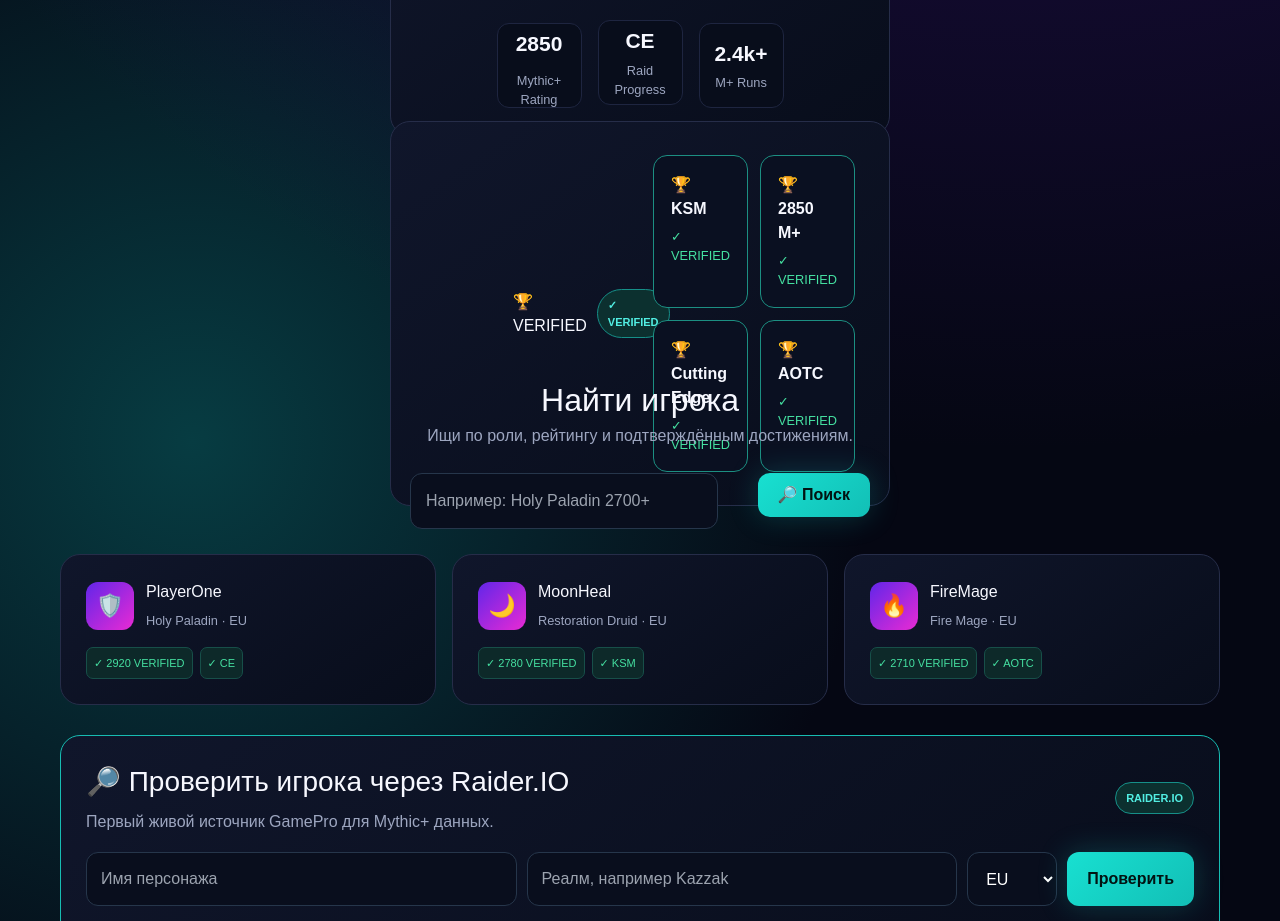
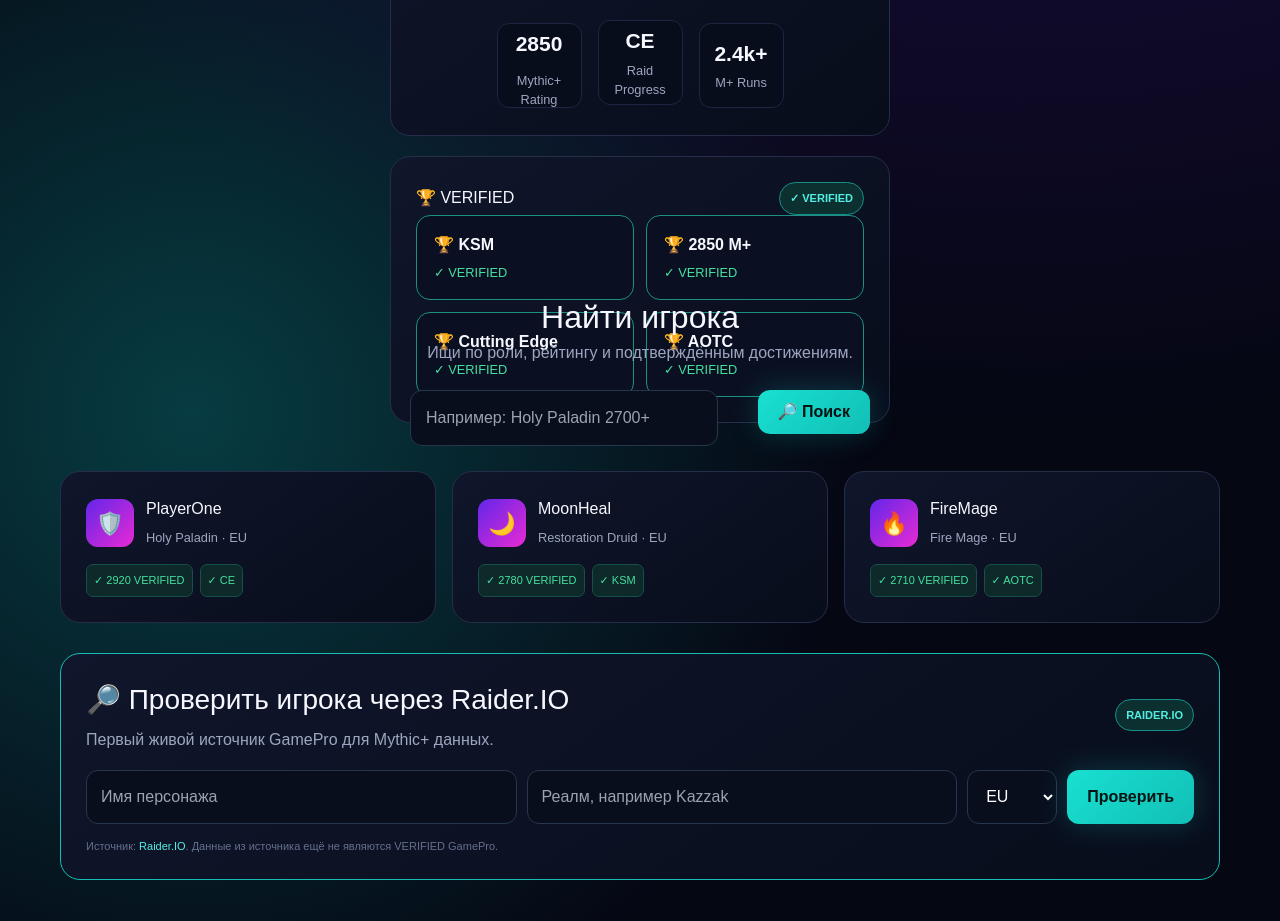
Before and after one commit to vesttrading/gamepro-market, a Next.js app: page / in a window 1280 px wide. Shown: the part 900-1821 px from the top of the page. Built offline with nearby package versions, Linux system fonts and the light colour scheme; no server answers.

Commit message:
Refactor styles for achievement cards and layout
Updated styles for the achievement cards layout and adjusted margins.

```diff
--- a/app/globals.css
+++ b/app/globals.css
@@ -143,24 +143,43 @@ div[style*="justifyContent: \"space-between\""] {
     flex: 1 !important;
 }
 
-/* 3. Блок с НИЖНИМИ карточками ачивок — строго в ОДНУ СТРОКУ */
-#passport .grid2 > div:last-child {
+/* 3. Блок с НИЖНИМИ карточками ачивок (4 штуки) - строго в ОДНУ СТРОКУ */
+#passport div[class*="grid"] > div:first-child > div:last-child + div,
+#passport .cards {
     display: flex !important;
-    flex-direction: row !important;
+    flex-direction: row !important; /* В одну линию */
     justify-content: center !important;
-    flex-wrap: nowrap !important;
+    flex-wrap: nowrap !important; /* Запрещаем перенос в 2 ряда */
     gap: 10px !important;
     width: 100% !important;
-    margin-top: -35px !important;
+    margin-top: 20px !important;
+    margin-bottom: 30px !important; /* Делаем отступ СНИЗУ от карточек до поиска */
 }
 
-/* 4. Делаем нижние карточки аккуратными и одинаковыми */
-#passport .grid2 > div:last-child > div {
+/* 4. Делаем нижние 4 карточки аккуратными и одинаковыми */
+#passport div[class*="grid"] > div:first-child > div:last-child + div > div,
+#passport div[class*="grid"] > div:first-child > div:last-child + div > a,
+#passport .cards > div,
+#passport .cards > a {
+    display: flex !important;
+    flex-direction: column !important;
+    align-items: center !important;
+    justify-content: center !important;
     flex: 1 1 0px !important;
     max-width: 130px !important;
-    min-width: 95px !important;
+    min-width: 85px !important; /* Чтобы 4 карточки точно влезли в ряд */
     padding: 8px !important;
     box-sizing: border-box !important;
+}
+
+/* 5. Исправление для блока "Найти игрока", чтобы он встал ровно под ними */
+div[style*="justifyContent: \"space-between\""] > div:last-child {
+    display: flex !important;
+    flex-direction: column !important;
+    align-items: center !important;
+    justify-content: center !important;
+    width: 100% !important;
+    margin-top: 0 !important;
 }
 
 /* 5. Возвращаем правильные стили для блока Vladimir (div:first-child) */
```
